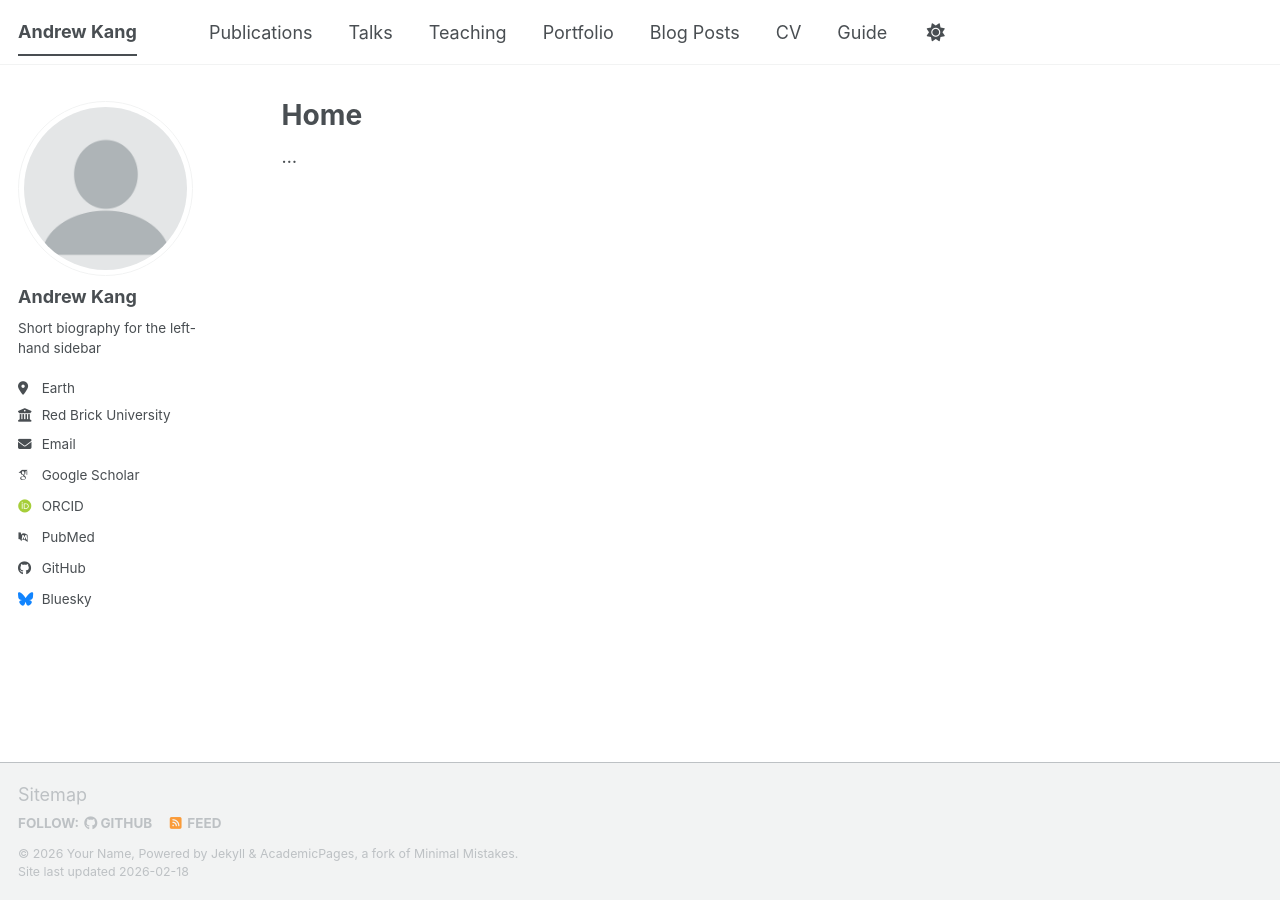
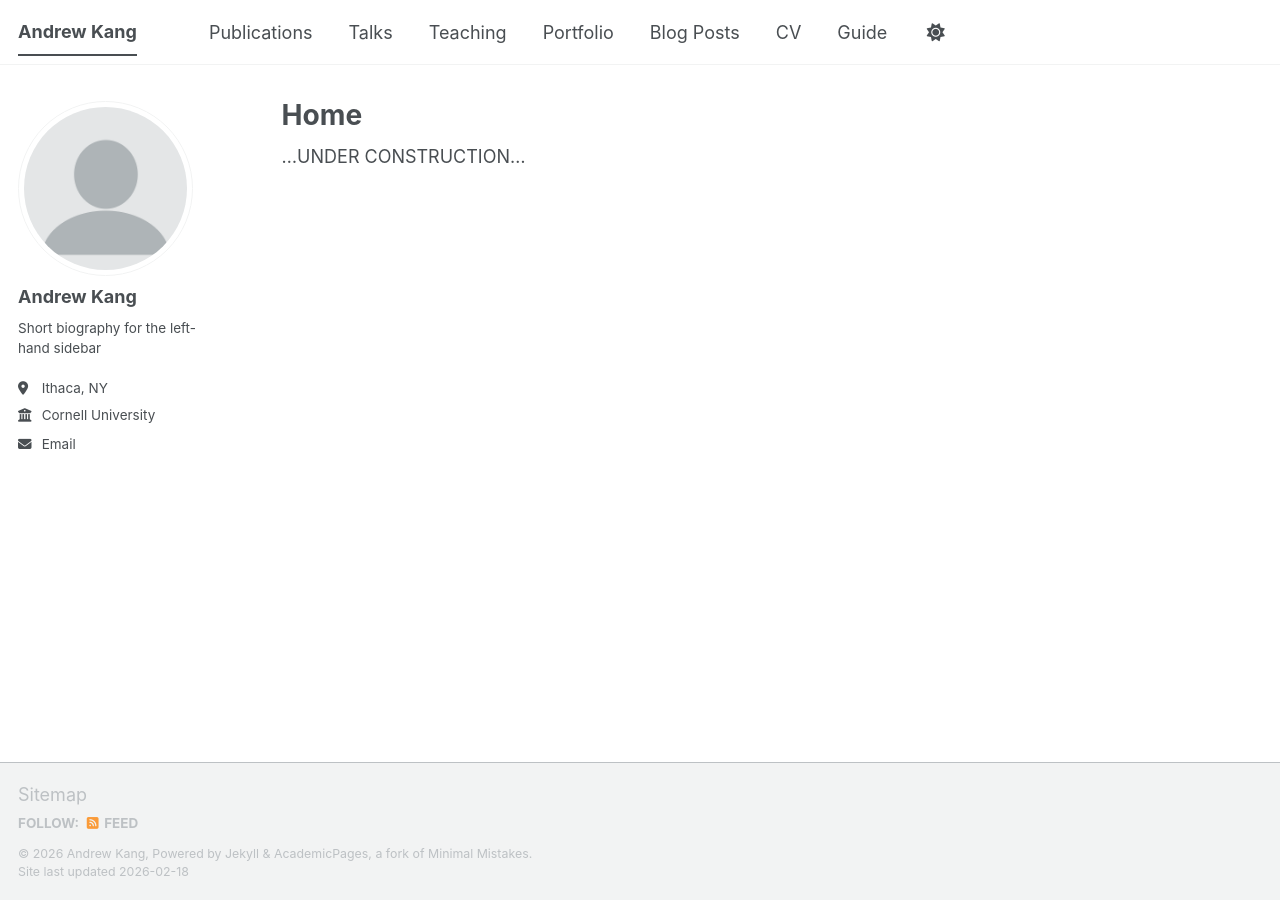
Before and after one commit to andrew-kang/andrew-kang.github.io, a Jekyll site: the page built from _pages/about.md, in a window 1280 px wide. Built offline with Jekyll 4.4.1, drawn with Linux system fonts in a browser that asks for light colours; some web fonts are replaced; a script bundle is joined from its source files by our own code; library files that are not in the unit come from our copies.

Commit message:
fix: additional modifications to homepage

```diff
--- a/_config.yml
+++ b/_config.yml
@@ -11,12 +11,12 @@ locale                   : "en-US"
 site_theme               : "default" # The available themes options are "default", "air", "sunrise", "mint", "dirt" and "contrast"
 title                    : "Andrew Kang"
 title_separator          : "-"
-name                     : &name "Your Name"
+name                     : &name "Andrew Kang"
 description              : &description "Your Name's academic portfolio"   # Update this with a general description of your site, this is the default if not overridden by a page
-url                      : https://academicpages.github.io # The base hostname & protocol for your site e.g. "https://[your GitHub username].github.io",
+url                      : https://andrew-kang.github.io/ # The base hostname & protocol for your site e.g. "https://[your GitHub username].github.io",
                                                            # or if you already have some other page hosted on Github then use "https://[your GitHub username].github.io/[Your Repo Name]"
 baseurl                  : "" # the subpath of your site, e.g. "/blog"
-repository               : "academicpages/academicpages.github.io"
+repository               : "andrew-kang/andrew-kang.github.io/"
 
 # Site Author - The following control what appear as part of the author content on the side bar.
 #               If a field is blank the icon and link will not appear, otherwise it will be shown.
@@ -27,21 +27,21 @@ author:
   name             : "Andrew Kang"
   pronouns         : # example: "she/her"
   bio              : "Short biography for the left-hand sidebar"
-  location         : "Earth"
-  employer         : "Red Brick University"
+  location         : "Ithaca, NY"
+  employer         : "Cornell University "
   uri              : # URL
-  email            : "none@example.org"
+  email            : "ayk36@cornell.edu"
 
   # Academic websites
   academia         : # URL
   arxiv            : # URL - Update with the correct link to your profile
-  googlescholar    : "https://scholar.google.com/citations?user=PS_CX0AAAAAJ"
+  googlescholar    : # "https://scholar.google.com/citations?user=PS_CX0AAAAAJ"
   inspire-hep      : # URL
   impactstory      : # URL
-  orcid            : "https://orcid.org/yourorcidurl"
+  orcid            : # "https://orcid.org/yourorcidurl"
   semantic         : # URL
   ssrn             : # URL
-  pubmed           : "https://www.ncbi.nlm.nih.gov/pubmed/?term=john+snow"
+  pubmed           : # "https://www.ncbi.nlm.nih.gov/pubmed/?term=john+snow"
   researchgate     : # URL
   scopus           : # URL
   zotero           : # URL
@@ -51,13 +51,13 @@ author:
   bitbucket        : # Username - Update with your username on the site
   codepen          : # Username
   dribbble         : # Username
-  github           : "academicpages"
+  github           : # "academicpages"
   kaggle           : # Username
   stackoverflow    : # User number or user number and name (i.e., use "1" or "1/jeff-atwood")
 
   # Social media
   artstation       : # Username
-  bluesky          : "bsky.app" # Replace this with you Bluesky username
+  bluesky          : # "bsky.app" # Replace this with you Bluesky username
   facebook         : # Username
   flickr           : # Username
   foursquare       : # Username
--- a/_pages/about.md
+++ b/_pages/about.md
@@ -7,4 +7,4 @@ redirect_from:
   - /about.html
 ---
 
-...
+...UNDER CONSTRUCTION...
```
